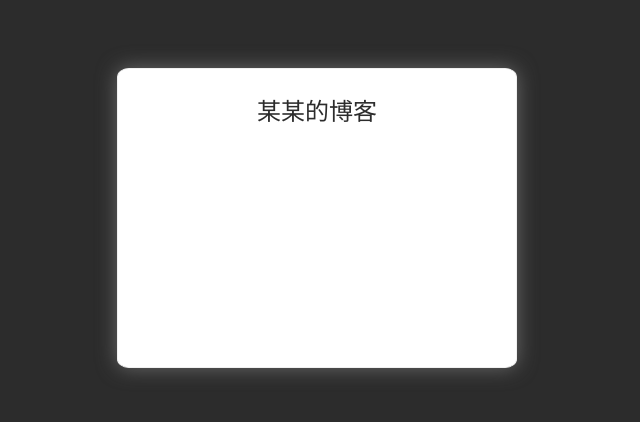
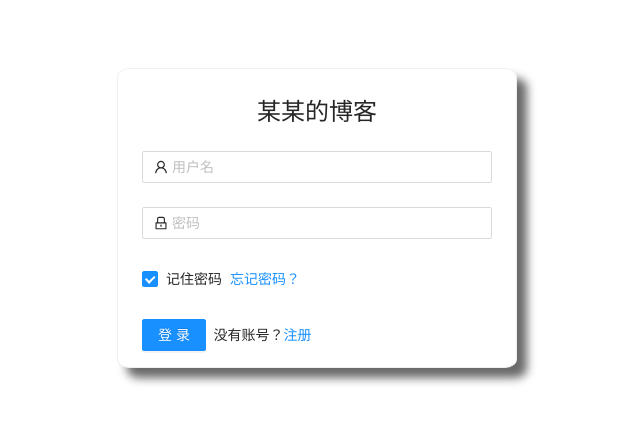
Before and after one commit to yangj-git/practice-blog, a React (Create React App) app: page /login in a window 1280 px wide. Shown: the part 182-604 px from the top of the page, without its empty margins (323-963 px from the left). Built offline with nearby package versions, Linux system fonts and the light colour scheme.

Commit message:
登录页表单

```diff
--- a/src/App.scss
+++ b/src/App.scss
@@ -1,12 +1 @@
 @import '~antd/dist/antd.css';
-
-body {
-  margin: 0;
-}
-
-#root {
-  height: 100%;
-  .App {
-    color: red;
-  }
-}
--- a/src/pages/Login/index.js
+++ b/src/pages/Login/index.js
@@ -1,12 +1,62 @@
-import { Card } from "antd"
+import { Card, Button, Checkbox, Form, Input } from "antd"
+import { LockOutlined, UserOutlined } from '@ant-design/icons'
 import './index.scss'
 
 function Login() {
+  const onFinish = (values) => {
+    console.log('Success:', values);
+  };
+
+  const onFinishFailed = (errorInfo) => {
+    console.log('Failed:', errorInfo);
+  };
+
   return (
     <div className="login">
       <Card className="login-container">
         <div className="login-logo">某某的博客</div>
+          <Form
+          name="normal_login"
+          className="login-form"
+          initialValues={{ remember: true }}
+          onFinish={onFinish}
+        >
+          <Form.Item
+            name="username"
+            rules={[{ required: true, message: '请输入用户名' }]}
+          >
+            <Input prefix={<UserOutlined className="site-form-item-icon" />} placeholder="用户名" />
+          </Form.Item>
+          <Form.Item
+            name="password"
+            rules={[{ required: true, message: '请输入密码' }]}
+          >
+            <Input
+              prefix={<LockOutlined className="site-form-item-icon" />}
+              type="password"
+              placeholder="密码"
+            />
+          </Form.Item>
+          <Form.Item>
+            <Form.Item name="remember" valuePropName="checked" noStyle>
+              <Checkbox>记住密码</Checkbox>
+            </Form.Item>
+
+            <a className="login-form-forgot" href="">
+              忘记密码？
+            </a>
+          </Form.Item>
+
+          <Form.Item>
+            <Button type="primary" htmlType="submit" className="login-form-button">
+              登录
+            </Button>
+            &nbsp;
+            没有账号？<a href="">注册</a>
+          </Form.Item>
+        </Form>
       </Card>
+
     </div>
   )
 }
--- a/src/pages/Login/index.scss
+++ b/src/pages/Login/index.scss
@@ -4,16 +4,14 @@
 	position: absolute;
 	left: 0;
 	top: 0;
-	background-color: #2c2c2c;
+	// background-color: #2c2c2c;
 
 	.login-logo {
-		width: 200px;
-		height: 60px;
 		display: block;
 		margin: 0 auto 20px;
 		text-align: center;
 		font-size: 24px;
-		color: #2c2c2c;
+		// color: #2c2c2c;
 
 	}
 
@@ -24,7 +22,7 @@
 		left: 50%;
 		top: 50%;
 		transform: translate(-50%, -50%);
-		box-shadow: 0 0 20px rgb(105, 105, 105);
+		box-shadow: 10px 10px 10px rgb(105, 105, 105);
 		border-radius: 3%;
 	}
 
```
